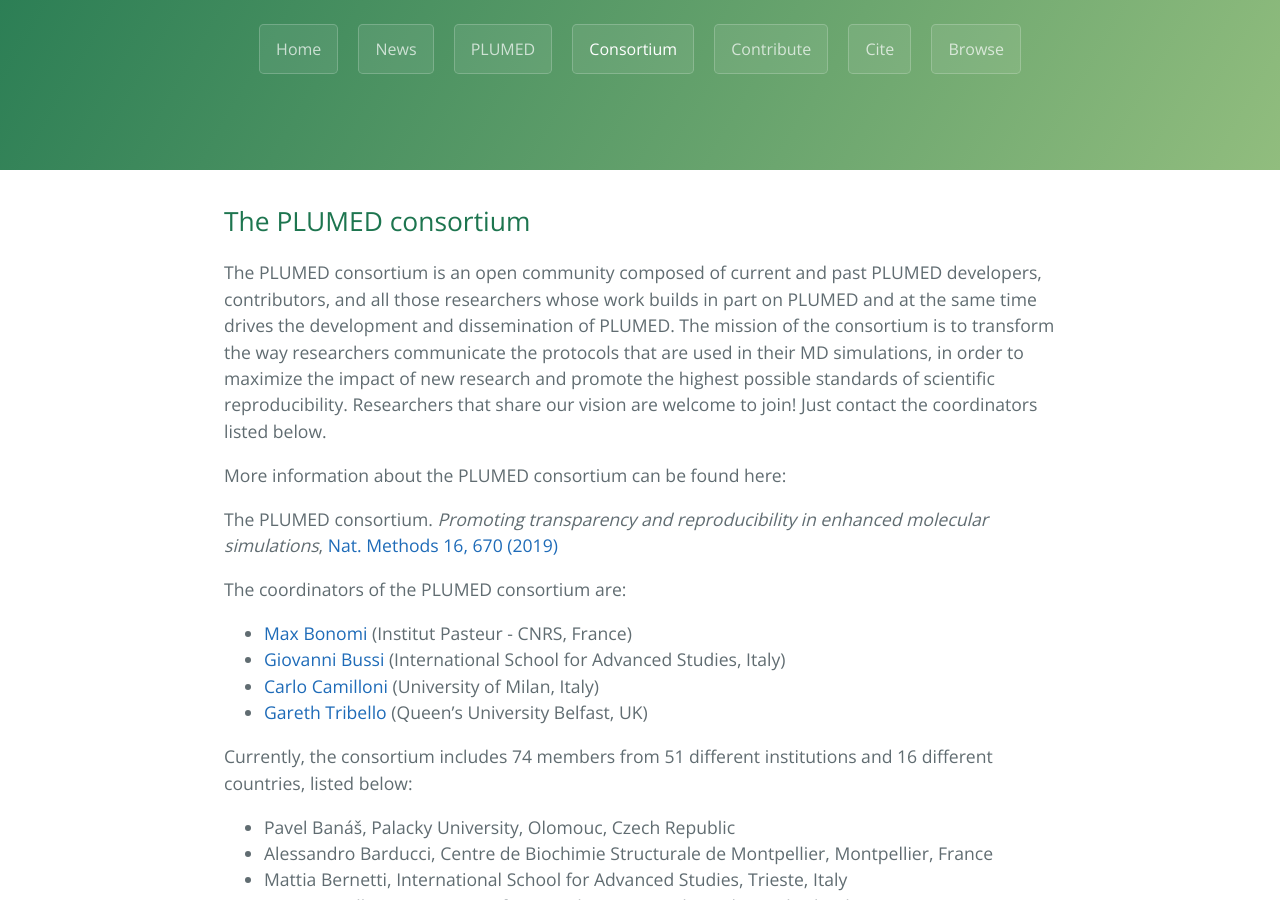
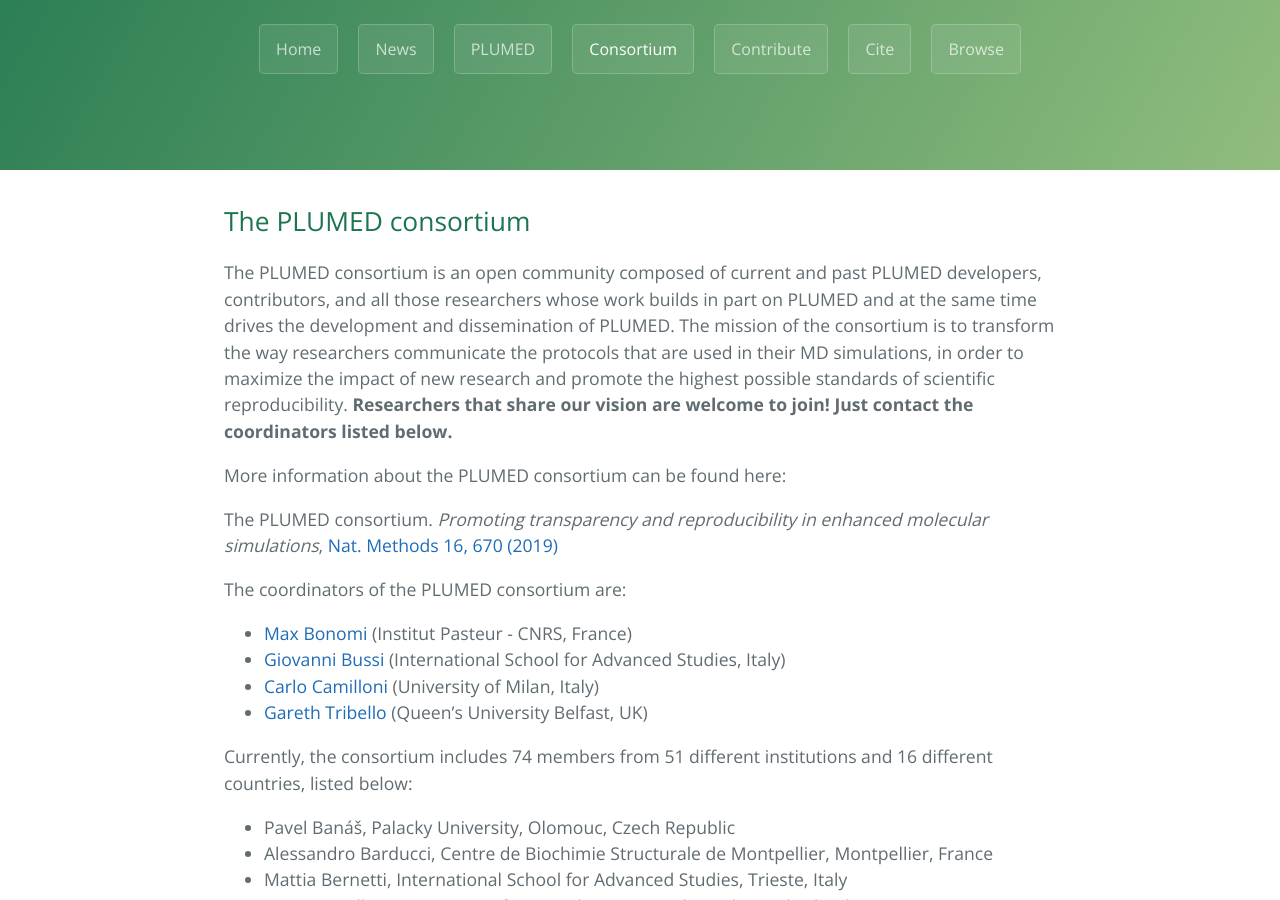
Before and after one commit to plumed-nest/plumed-nest, a Jekyll site: the page built from consortium.md, in a window 1280 px wide and 900 px high, scrolled down 362 px. Built offline with Jekyll 4.4.1, drawn with Linux system fonts in a browser that asks for light colours; our own code applies the rules of GitHub Pages for plain Markdown files.

Commit message:
put in bold

```diff
--- a/consortium.md
+++ b/consortium.md
@@ -6,7 +6,7 @@
 The mission of the consortium is to transform the way researchers communicate the
 protocols that are used in their MD simulations, in order to maximize the impact of
 new research and promote the highest possible standards of scientific reproducibility.
-Researchers that share our vision are welcome to join! Just contact the coordinators listed below.
+**Researchers that share our vision are welcome to join! Just contact the coordinators listed below.**
 
 More information about the PLUMED consortium can be found here:
 
```
